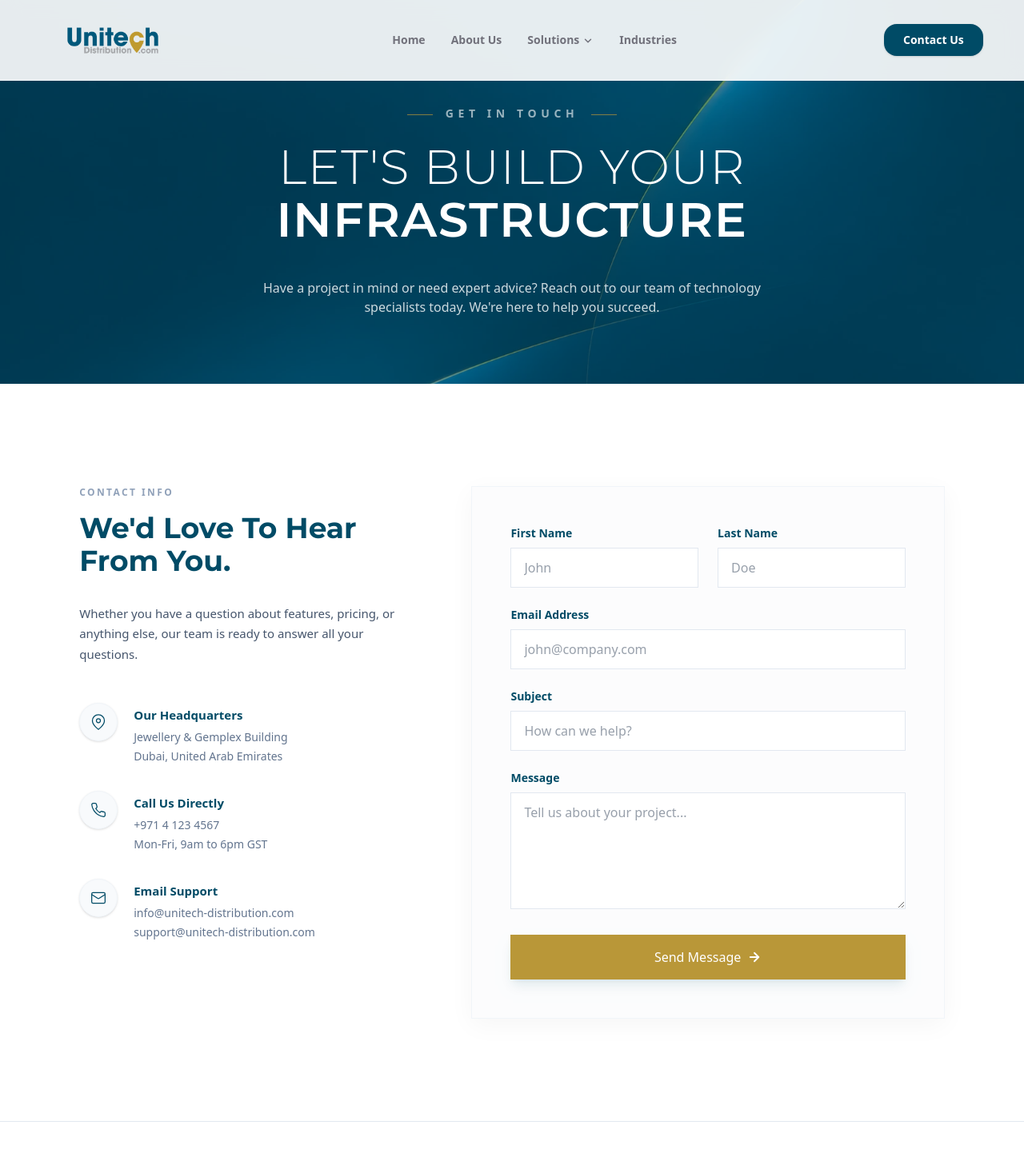
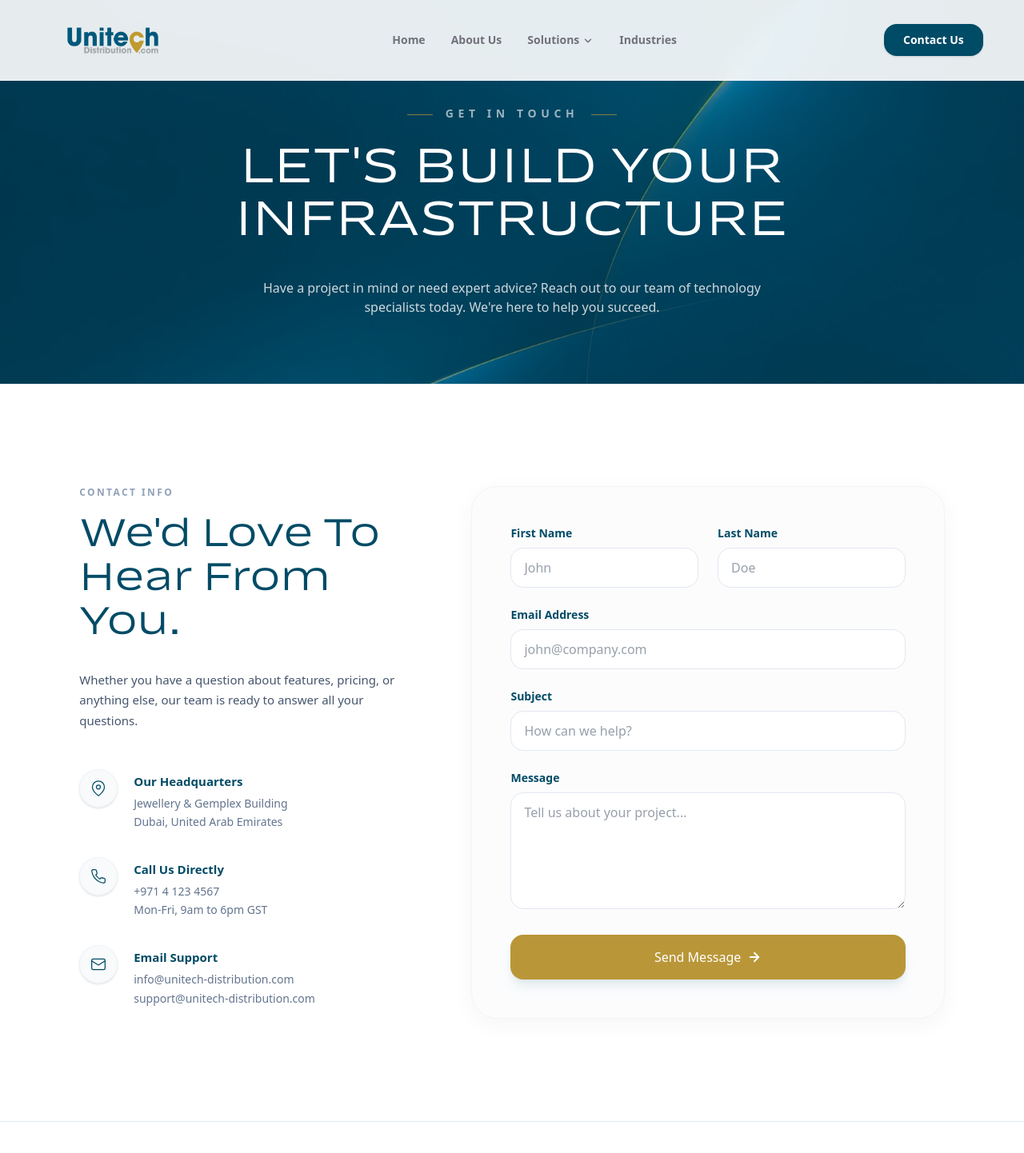
Before and after one commit to zironpro/unitech, a Next.js app: page /contact in a window 1280 px wide. Shown: the top 1442 px of the page at 80% size. Built offline with nearby package versions, Linux system fonts and the light colour scheme; grey boxes are pictures that could not be loaded.

Commit message:
feat: add contact form, contact hero, and industries hero sections with assets

```diff
--- a/src/feature/contact/sections/contact-form.tsx
+++ b/src/feature/contact/sections/contact-form.tsx
@@ -10,7 +10,7 @@
           <span className="text-xs font-bold tracking-[0.2em] text-slate-400 uppercase mb-4 block">
             CONTACT INFO
           </span>
-          <h2 className="text-3xl md:text-4xl font-bold text-deep-navy leading-[1.15] font-[family-name:var(--font-montserrat)] mb-8">
+          <h2 className="text-3xl md:text-4xl lg:text-5xl font-normal text-deep-navy leading-[1.15] font-[family-name:var(--font-ansage)] mb-8">
             We'd Love To Hear From You.
           </h2>
           <p className="text-slate-600 text-[15px] leading-relaxed mb-12">
@@ -63,35 +63,35 @@
         </div>
 
         {/* Right Column: Form */}
-        <div className="bg-[#fcfcfd] rounded-none p-8 lg:p-12 border border-slate-100 shadow-[0_8px_30px_rgb(0,0,0,0.04)]">
+        <div className="bg-[#fcfcfd] rounded-2xl p-8 lg:p-12 border border-slate-100 shadow-[0_8px_30px_rgb(0,0,0,0.04)]">
           <form className="flex flex-col gap-6" onSubmit={(e) => e.preventDefault()}>
             <div className="grid grid-cols-1 md:grid-cols-2 gap-6">
               <div className="flex flex-col gap-2">
                 <label htmlFor="firstName" className="text-sm font-semibold text-deep-navy">First Name</label>
-                <input type="text" id="firstName" className="w-full px-4 py-3 rounded-none border border-slate-200 bg-white focus:outline-none focus:ring-2 focus:ring-electric-blue/20 focus:border-electric-blue transition-colors text-slate-700" placeholder="John" />
+                <input type="text" id="firstName" className="w-full px-4 py-3 rounded-lg border border-slate-200 bg-white focus:outline-none focus:ring-2 focus:ring-electric-blue/20 focus:border-electric-blue transition-colors text-slate-700" placeholder="John" />
               </div>
               <div className="flex flex-col gap-2">
                 <label htmlFor="lastName" className="text-sm font-semibold text-deep-navy">Last Name</label>
-                <input type="text" id="lastName" className="w-full px-4 py-3 rounded-none border border-slate-200 bg-white focus:outline-none focus:ring-2 focus:ring-electric-blue/20 focus:border-electric-blue transition-colors text-slate-700" placeholder="Doe" />
+                <input type="text" id="lastName" className="w-full px-4 py-3 rounded-lg border border-slate-200 bg-white focus:outline-none focus:ring-2 focus:ring-electric-blue/20 focus:border-electric-blue transition-colors text-slate-700" placeholder="Doe" />
               </div>
             </div>
 
             <div className="flex flex-col gap-2">
               <label htmlFor="email" className="text-sm font-semibold text-deep-navy">Email Address</label>
-              <input type="email" id="email" className="w-full px-4 py-3 rounded-none border border-slate-200 bg-white focus:outline-none focus:ring-2 focus:ring-electric-blue/20 focus:border-electric-blue transition-colors text-slate-700" placeholder="john@company.com" />
+              <input type="email" id="email" className="w-full px-4 py-3 rounded-lg border border-slate-200 bg-white focus:outline-none focus:ring-2 focus:ring-electric-blue/20 focus:border-electric-blue transition-colors text-slate-700" placeholder="john@company.com" />
             </div>
 
             <div className="flex flex-col gap-2">
               <label htmlFor="subject" className="text-sm font-semibold text-deep-navy">Subject</label>
-              <input type="text" id="subject" className="w-full px-4 py-3 rounded-none border border-slate-200 bg-white focus:outline-none focus:ring-2 focus:ring-electric-blue/20 focus:border-electric-blue transition-colors text-slate-700" placeholder="How can we help?" />
+              <input type="text" id="subject" className="w-full px-4 py-3 rounded-lg border border-slate-200 bg-white focus:outline-none focus:ring-2 focus:ring-electric-blue/20 focus:border-electric-blue transition-colors text-slate-700" placeholder="How can we help?" />
             </div>
 
             <div className="flex flex-col gap-2">
               <label htmlFor="message" className="text-sm font-semibold text-deep-navy">Message</label>
-              <textarea id="message" rows={5} className="w-full px-4 py-3 rounded-none border border-slate-200 bg-white focus:outline-none focus:ring-2 focus:ring-electric-blue/20 focus:border-electric-blue transition-colors text-slate-700 resize-none" placeholder="Tell us about your project..."></textarea>
+              <textarea id="message" rows={5} className="w-full px-4 py-3 rounded-lg border border-slate-200 bg-white focus:outline-none focus:ring-2 focus:ring-electric-blue/20 focus:border-electric-blue transition-colors text-slate-700 resize-none" placeholder="Tell us about your project..."></textarea>
             </div>
 
-            <button type="submit" className="w-full bg-electric-blue text-white px-8 py-4 rounded-none font-bold hover:bg-bright-blue transition-colors mt-2 flex items-center justify-center gap-2 shadow-lg shadow-deep-navy/10">
+            <button type="submit" className="w-full bg-electric-blue text-white px-8 py-4 rounded-lg font-bold hover:bg-bright-blue transition-colors mt-2 flex items-center justify-center gap-2 shadow-lg shadow-deep-navy/10">
               Send Message
               <svg width="18" height="18" viewBox="0 0 24 24" fill="none" stroke="currentColor" strokeWidth="2.5" strokeLinecap="round" strokeLinejoin="round"><path d="M5 12h14"/><path d="m12 5 7 7-7 7"/></svg>
             </button>
--- a/src/feature/contact/sections/hero.tsx
+++ b/src/feature/contact/sections/hero.tsx
@@ -24,11 +24,11 @@
           <span className="inline-block w-8 h-[1px] bg-electric-blue/70 align-middle ml-4"></span>
         </span>
 
-        <h1 className="flex flex-col items-center mb-6 font-[family-name:var(--font-montserrat)]">
-          <span className="text-4xl sm:text-5xl md:text-6xl font-light text-white leading-[1.1] tracking-wide">
+        <h1 className="flex flex-col items-center mb-6 font-[family-name:var(--font-ansage)]">
+          <span className="text-4xl md:text-5xl lg:text-6xl font-light text-white leading-[1.1] tracking-wide">
             LET'S BUILD YOUR
           </span>
-          <span className="text-4xl sm:text-5xl md:text-6xl font-semibold text-white leading-[1.1] tracking-wide">
+          <span className="text-4xl md:text-5xl lg:text-6xl font-normal text-white leading-[1.1] tracking-wide">
             INFRASTRUCTURE
           </span>
         </h1>
--- a/src/feature/industries/sections/hero.tsx
+++ b/src/feature/industries/sections/hero.tsx
@@ -18,7 +18,7 @@
       <div className="container-master mx-auto px-4 mt-16 md:mt-24">
         <div className="relative w-full h-[400px] md:h-[600px] rounded-3xl overflow-hidden shadow-xl">
           <Image
-            src="/images/page-hero.webp"
+            src="/images/industry-hero.jpg"
             alt="Unitech Industries"
             fill
             priority
```
Also changed, not shown: public/images/industry-hero.jpg (added).
